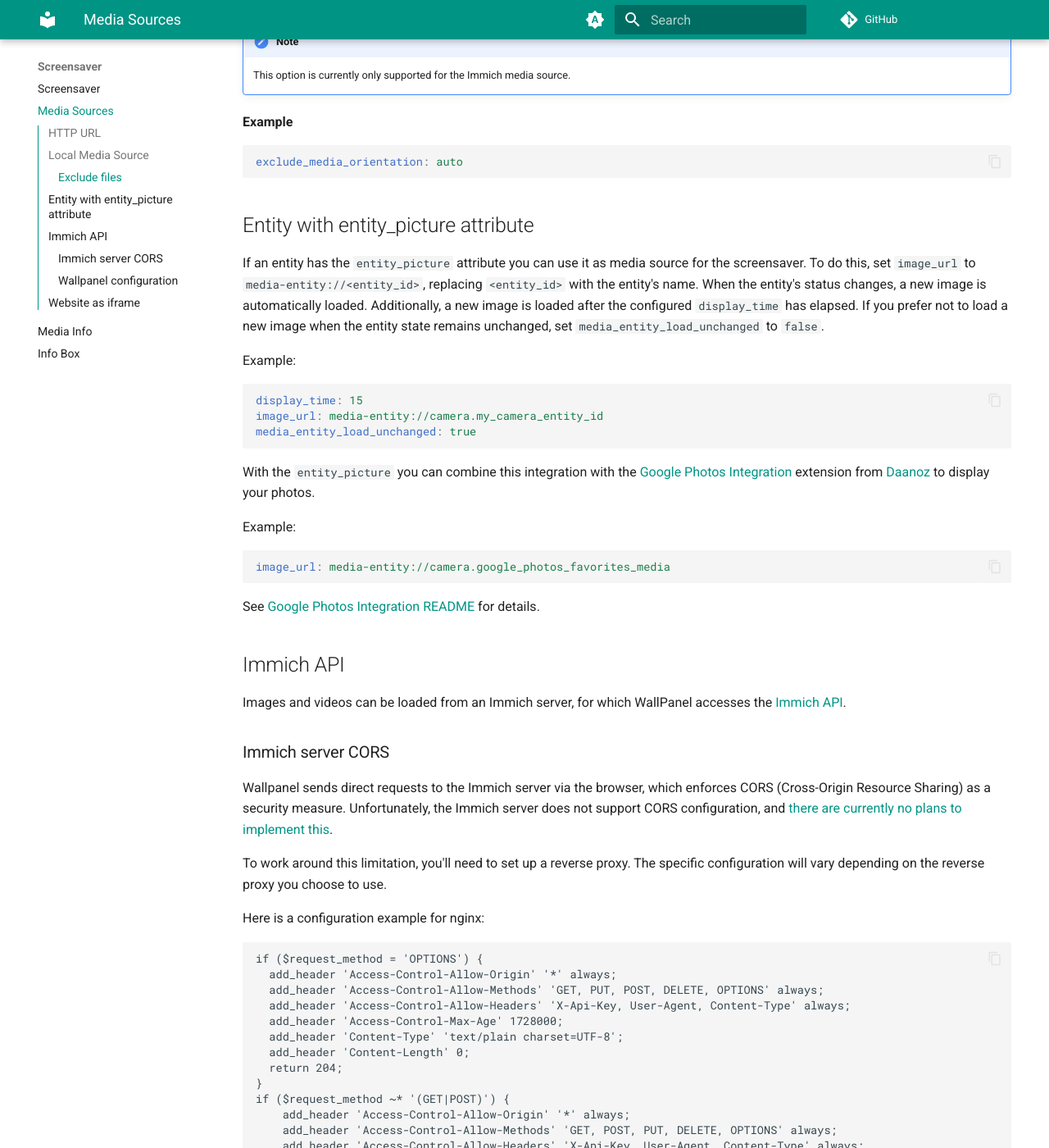
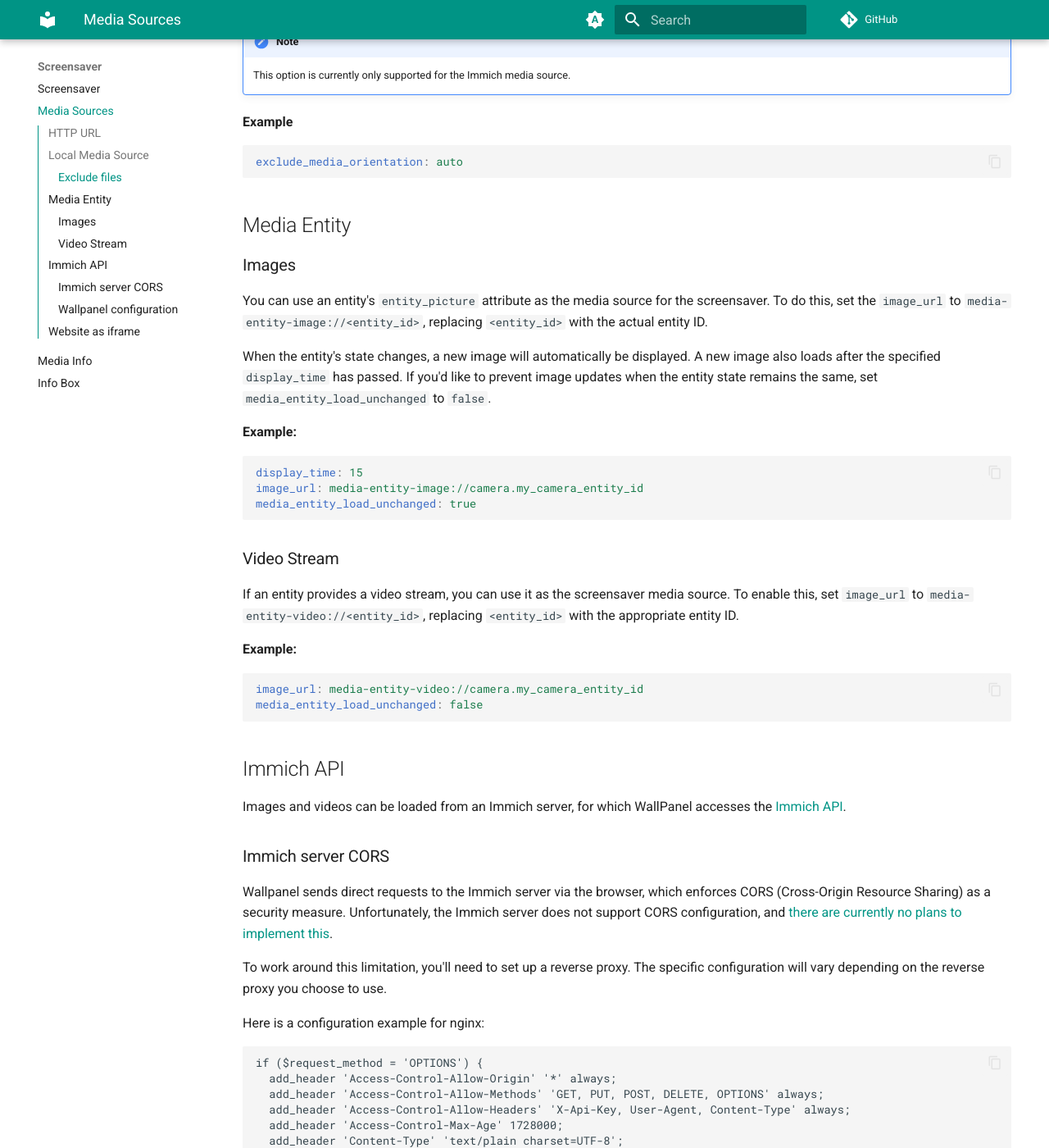
Before and after one commit to j-a-n/lovelace-wallpanel, an MkDocs documentation site: the page built from docs/media-sources.md, in a window 1280 px wide and 1400 px high, scrolled down 1999 px. Shown: the whole window at 82% size. Built offline with MkDocs 1.6.1 and Material for MkDocs 9.7.7, drawn with Linux system fonts in a browser that asks for light colours; comment, search, counter and statistics services are not loaded.

Commit message:
Update docs

````diff
--- a/docs/media-sources.md
+++ b/docs/media-sources.md
@@ -92,31 +92,35 @@ Valid values are:
 exclude_media_orientation: auto
 ```
 
-## Entity with entity_picture attribute
-If an entity has the `entity_picture` attribute you can use it as media source for the screensaver.
-To do this, set `image_url` to `media-entity://<entity_id>`, replacing `<entity_id>` with the entity's name.
-When the entity's status changes, a new image is automatically loaded.
-Additionally, a new image is loaded after the configured `display_time` has elapsed.
-If you prefer not to load a new image when the entity state remains unchanged, set `media_entity_load_unchanged` to `false`.
+## Media Entity
 
-Example:
+### Images
+
+You can use an entity's `entity_picture` attribute as the media source for the screensaver.
+To do this, set the `image_url` to `media-entity-image://<entity_id>`, replacing `<entity_id>` with the actual entity ID.
+
+When the entity's state changes, a new image will automatically be displayed. A new image also loads after the specified `display_time` has passed.
+If you'd like to prevent image updates when the entity state remains the same, set `media_entity_load_unchanged` to `false`.
+
+**Example:**
 
 ```yaml
 display_time: 15
-image_url: media-entity://camera.my_camera_entity_id
+image_url: media-entity-image://camera.my_camera_entity_id
 media_entity_load_unchanged: true
 ```
 
-With the `entity_picture` you can combine this integration with the [Google Photos Integration](https://github.com/Daanoz/ha-google-photos) extension from [Daanoz](https://github.com/Daanoz) to display your photos.
+### Video Stream
 
-Example:
+If an entity provides a video stream, you can use it as the screensaver media source.
+To enable this, set `image_url` to `media-entity-video://<entity_id>`, replacing `<entity_id>` with the appropriate entity ID.
+
+**Example:**
 
 ```yaml
-image_url: media-entity://camera.google_photos_favorites_media
+image_url: media-entity-video://camera.my_camera_entity_id
+media_entity_load_unchanged: false
 ```
-
-See [Google Photos Integration README](https://github.com/Daanoz/ha-google-photos#lovelace-wall-panel) for details.
-
 
 ## Immich API
 Images and videos can be loaded from an Immich server,
````
